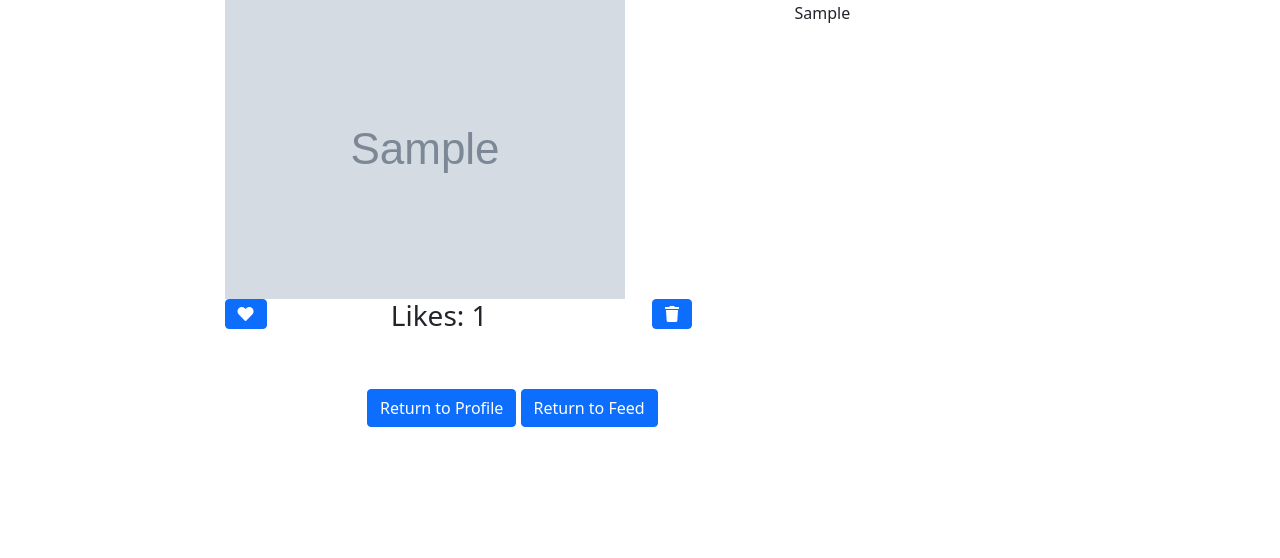
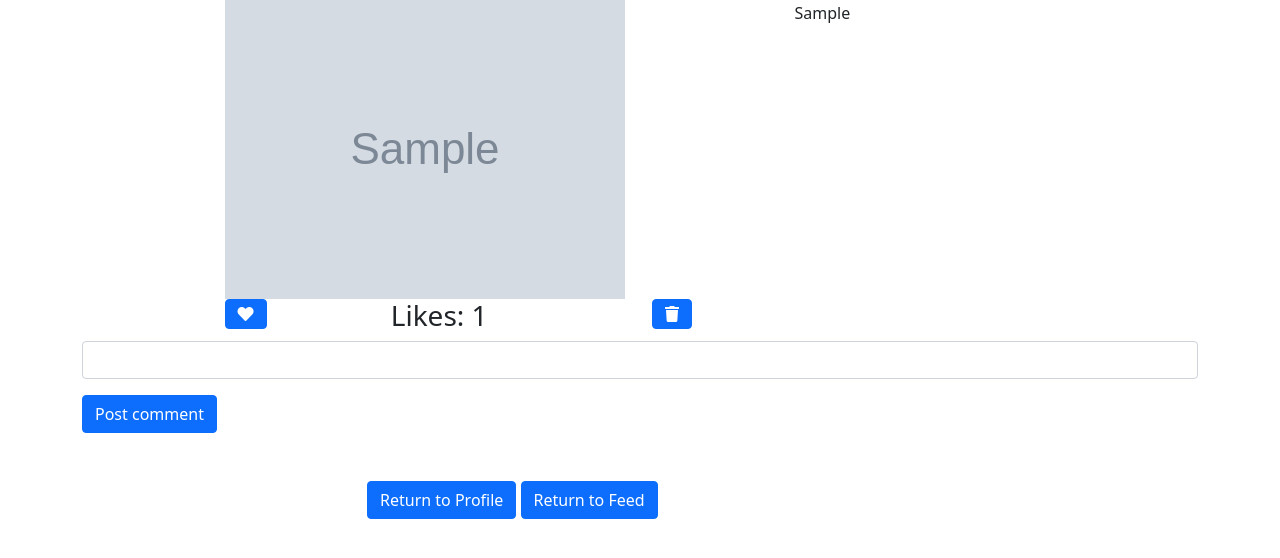
Before and after one commit to thecornisians/binary-upload-boom-group, a Node server app: page /post/600000000000000000000001 in a window 1280 px wide. Shown: the part 175-733 px from the top of the page. Run offline with Node 20, Linux system fonts and the light colour scheme; the visitor is signed in with stand-in values (Sample User, id 1); tables that the repository leaves empty hold one stand-in row (values such as "Sample post"); grey boxes marked "Sample" are stand-in pictures; some libraries are stand-ins or nearby versions.

Commit message:
added ability to add comments by inputting into a form

```diff
--- a/views/post.ejs
+++ b/views/post.ejs
@@ -27,6 +27,16 @@
     <div class="col-3 mt-5">
       <p><%= post.caption %></p>
     </div>
+    <!--add comments form-->
+    <div>
+      <form action="/comment/createComment/<%= post._id%>" enctype="multipart/form-data" method="POST">
+        <div class="mb-3">
+            <input type="text" class="form-control" id="title" name="title">
+
+            <!--<label for="title" class="form-label">Post Comment</label> -->
+        </div>
+        <button class="btn btn-primary" type="submit">Post comment</button>
+    </div>
     <div class="col-6 mt-5">
       <a class="btn btn-primary" href="/profile">Return to Profile</a>
       <a class="btn btn-primary" href="/feed">Return to Feed</a>
```
